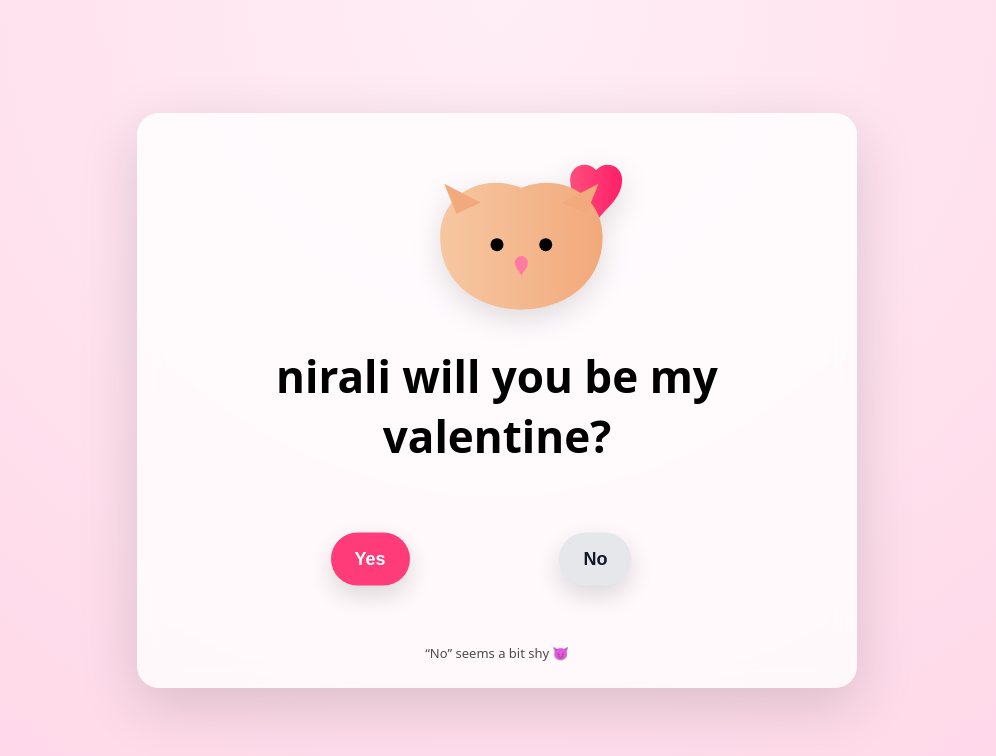
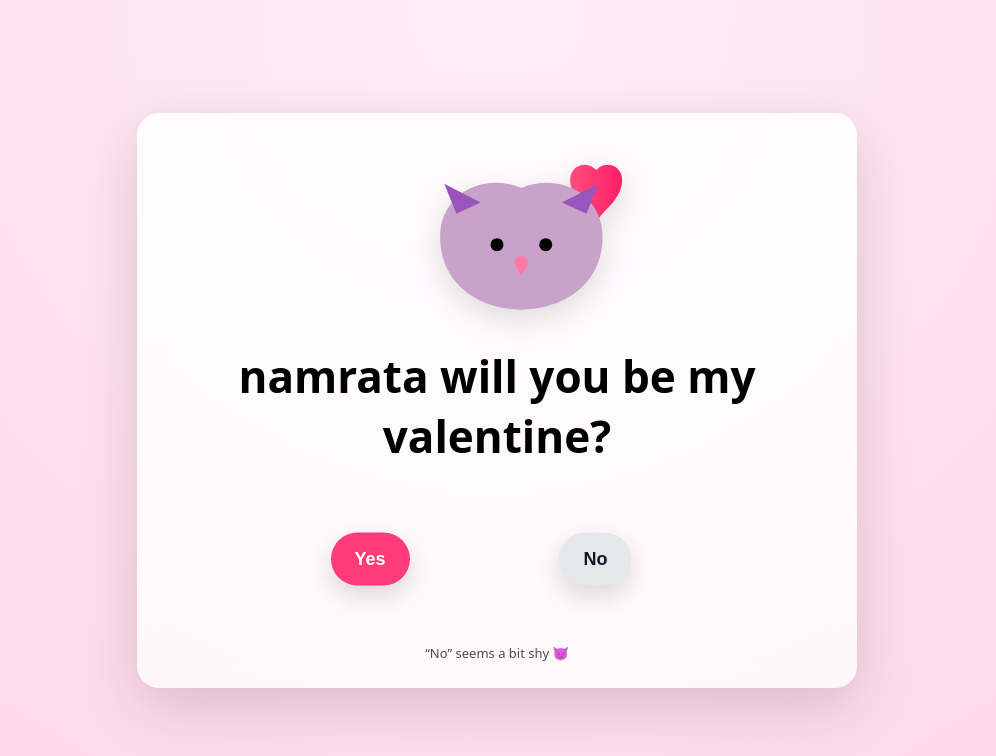
Before and after one commit to wangdi-lab/Valentine, a plain HTML site: page index.html in a window 1280 px wide. Shown: the whole page, without its empty margins (143-1139 px from the left). Drawn offline with nearby package versions, Linux system fonts and the light colour scheme.

Commit message:
Update index.html

```diff
--- a/index.html
+++ b/index.html
@@ -3,7 +3,7 @@
 <head>
   <meta charset="UTF-8" />
   <meta name="viewport" content="width=device-width, initial-scale=1, viewport-fit=cover" />
-  <title>Will you be my Valentine?</title>
+  <title> Babdya Will you be my Valentine?</title>
 
   <!-- Confetti library -->
   <script src="https://cdn.jsdelivr.net/npm/canvas-confetti@1.9.3/dist/confetti.browser.min.js"></script>
@@ -156,10 +156,10 @@
                C240 40 290 70 290 120
                C290 180 240 210 190 210
                C140 210 90 180 90 120Z"
-            fill="url(#fur)"/>
+            fill="#C8A2C8"/>
 
-      <path d="M110 92 L95 55 L140 78 Z" fill="#f2a97b"/>
-      <path d="M270 92 L285 55 L240 78 Z" fill="#f2a97b"/>
+      <path d="M110 92 L95 55 L140 78 Z" fill="#9955bb"/>
+      <path d="M270 92 L285 55 L240 78 Z" fill="#9955bb"/>
 
       <circle cx="160" cy="130" r="8"/>
       <circle cx="220" cy="130" r="8"/>
@@ -171,7 +171,7 @@
             fill="#ff7aa2"/>
     </svg>
 
-    <h1>nirali will you be my valentine?</h1>
+    <h1>namrata will you be my valentine?</h1>
 
     <section class="button-zone" id="zone">
       <button id="yesBtn">Yes</button>
@@ -182,10 +182,10 @@
     <div class="hint" id="hint">“No” seems a bit shy 😈</div>
 
     <section class="result" id="result">
-      <h2>YAY! 🎉</h2>
+      <h2>YAY! 🎉 c u on 14th!?!?!</h2>
       <img
         class="fireworks"
-        src="https://media.giphy.com/media/26ufdipQqU2lhNA4g/giphy.gif"
+        src="https://media3.giphy.com/media/v1.Y2lkPTc5MGI3NjExZ2w2ZXE3anU0dXNvdnpwYnFyaW9qb3V4M3Z6YTl5azFzaTVrbHplbyZlcD12MV9pbnRlcm5hbF9naWZfYnlfaWQmY3Q9Zw/3o6gE2ChRhpmuAjtUk/giphy.gif"
         alt="Fireworks"
       />
     </section>
```
